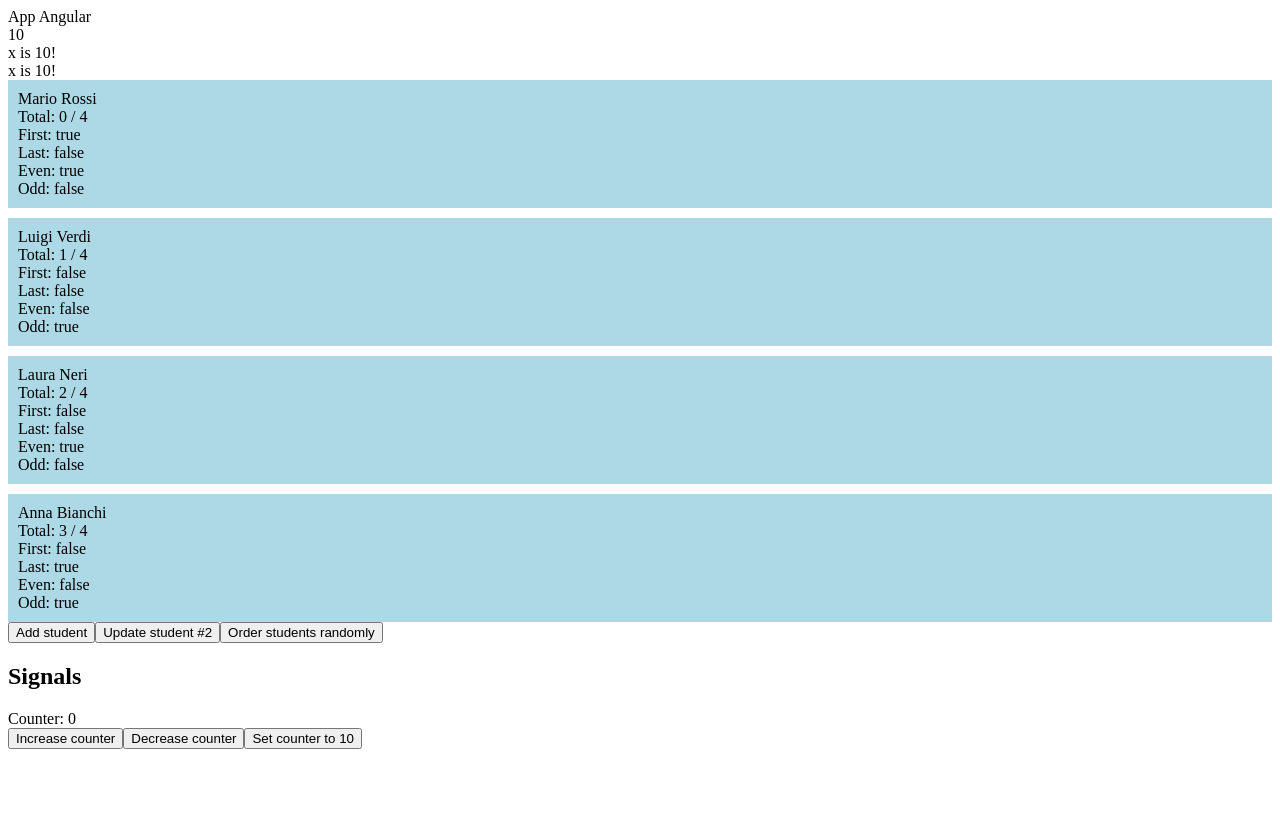
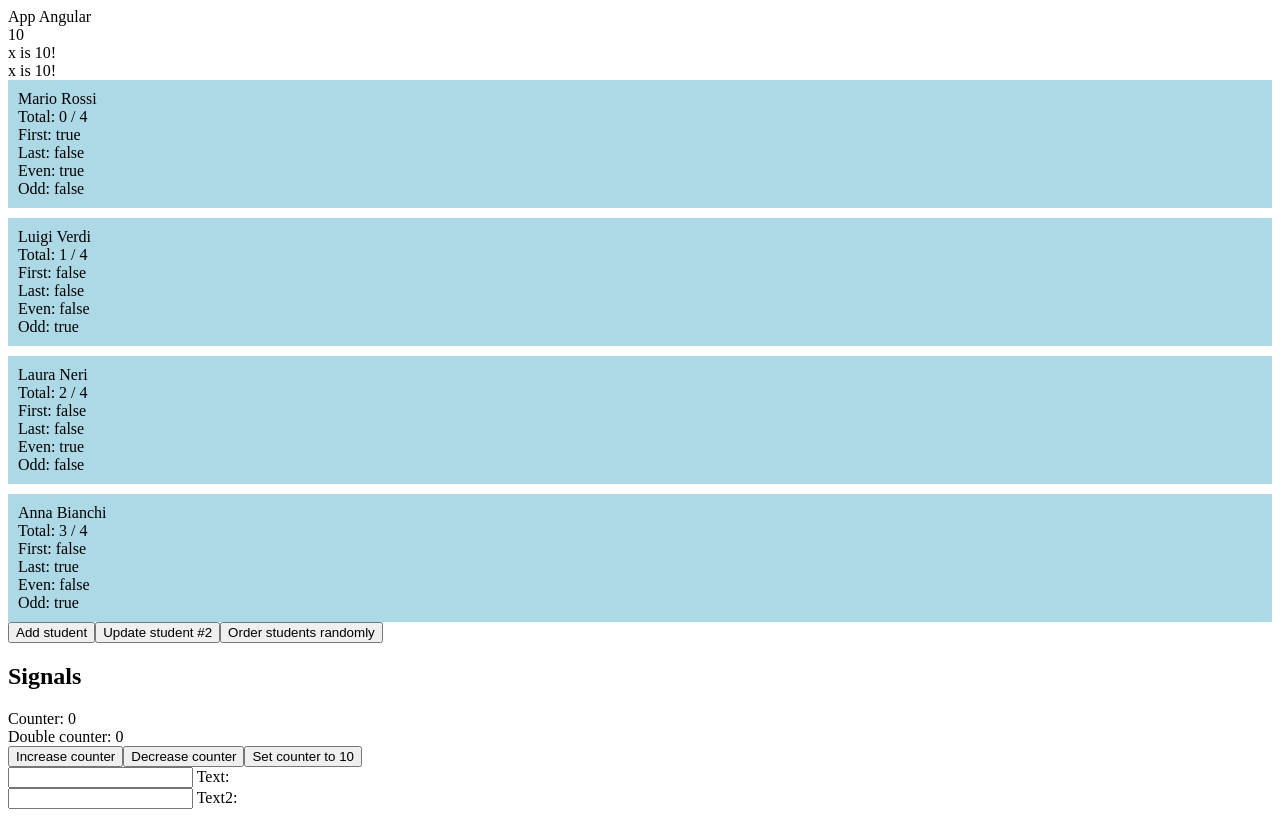
Before and after one commit to AleLoiac/angular-course, an Angular app: page / in a window 1280 px wide. Built offline with nearby package versions, Linux system fonts and the light colour scheme.

Commit message:
Implement computed signals and input handling

```diff
--- a/src/app/app.html
+++ b/src/app/app.html
@@ -42,7 +42,8 @@
 
 <section>
   <h1>Signals</h1>
-  <div>Counter: {{ counter() }}</div>
+  <div [title]="'Counter: ' + counter()">Counter: {{ counter() }}</div>
+  <div>Double counter: {{ doubleCounter() }}</div>
   <div>
     <button (click)="increaseCounter()">Increase counter</button>
     <button (click)="decreaseCounter()">Decrease counter</button>
@@ -54,4 +55,14 @@
     <div>Counter is bigger than 10!</div>
     }
   </div>
+
+  <div>
+    <input type="text" [(ngModel)]="text" />
+    Text: {{ text() }}
+  </div>
+
+  <div>
+    <input type="text" [value]="text2()" (input)="setText2($event)" />
+    Text2: {{ text2() }}
+  </div>
 </section>
--- a/src/app/app.ts
+++ b/src/app/app.ts
@@ -1,9 +1,10 @@
-import { Component, signal } from '@angular/core';
+import { Component, computed, signal } from '@angular/core';
+import { FormsModule } from '@angular/forms';
 import { RouterOutlet } from '@angular/router';
 
 @Component({
   selector: 'app-root',
-  imports: [RouterOutlet],
+  imports: [RouterOutlet, FormsModule],
   templateUrl: './app.html',
   styleUrl: './app.css',
 })
@@ -20,6 +21,10 @@ export class App {
   ]);
 
   counter = signal(0);
+  doubleCounter = computed(() => this.counter() * 2);
+
+  text = signal('');
+  text2 = signal('');
 
   increaseCounter = () => {
     this.counter.update((value) => value + 1);
@@ -50,4 +55,11 @@ export class App {
   orderStudentsRandomly = () => {
     this.students.update((value) => value.sort(() => Math.random() - 0.5));
   };
+
+  setText2(e: Event) {
+    if (e.target instanceof HTMLInputElement) {
+      this.text2.set(e.target.value);
+    }
+    // we can also use Typescript assertions this.text2.set((e.target as HTMLInputElement).value);
+  }
 }
```
